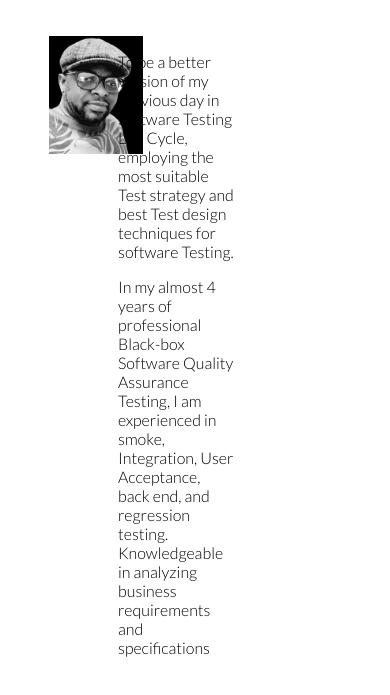
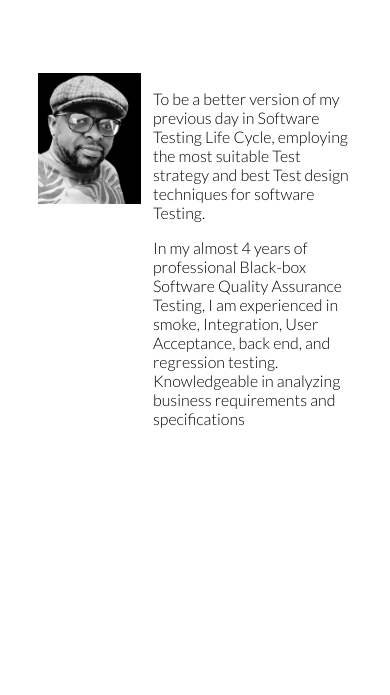
Before and after one commit to BiolaBalogun/Portfolio, a plain HTML site: page about.html in a window 390 px wide. Shown: the part 123-818 px from the top of the page. Drawn offline with Linux system fonts and the light colour scheme.

Commit message:
Page responsiveness fixed

```diff
--- a/styles.css
+++ b/styles.css
@@ -107,14 +107,12 @@ body {
 
 /* About page*/
 .about-content-wrapper {
-    display: grid;
-    grid-template-columns: 1fr 1fr;
-    width: 60%;
-    padding: 1px;
+    display: flex;
+    justify-content: space-between;
+    padding: 38px;
 
 }
 .about-content-wrapper img {
-    width: 80%;
-    margin-left: 3em;
+    width: 90%;
 
 }
```
